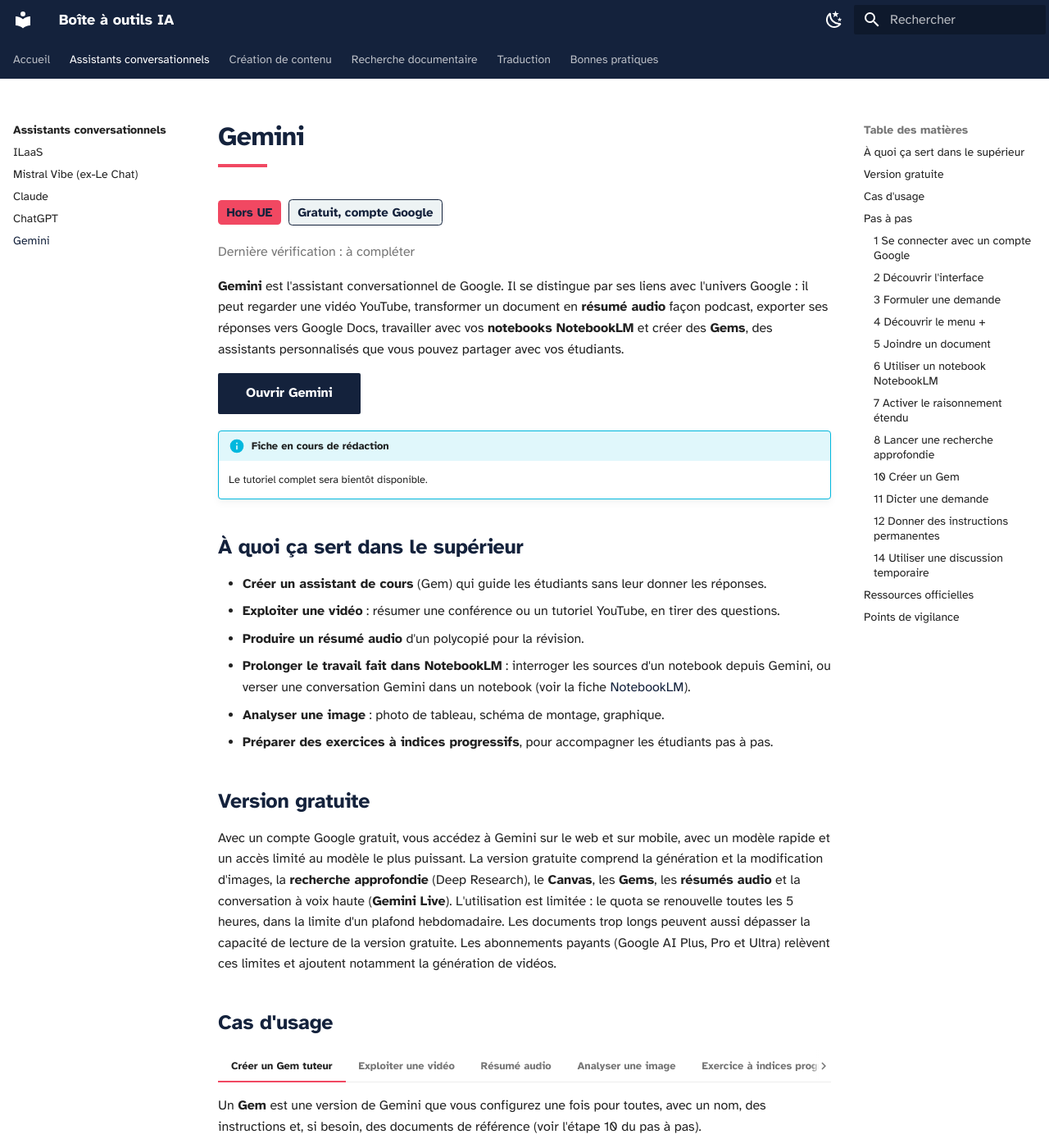
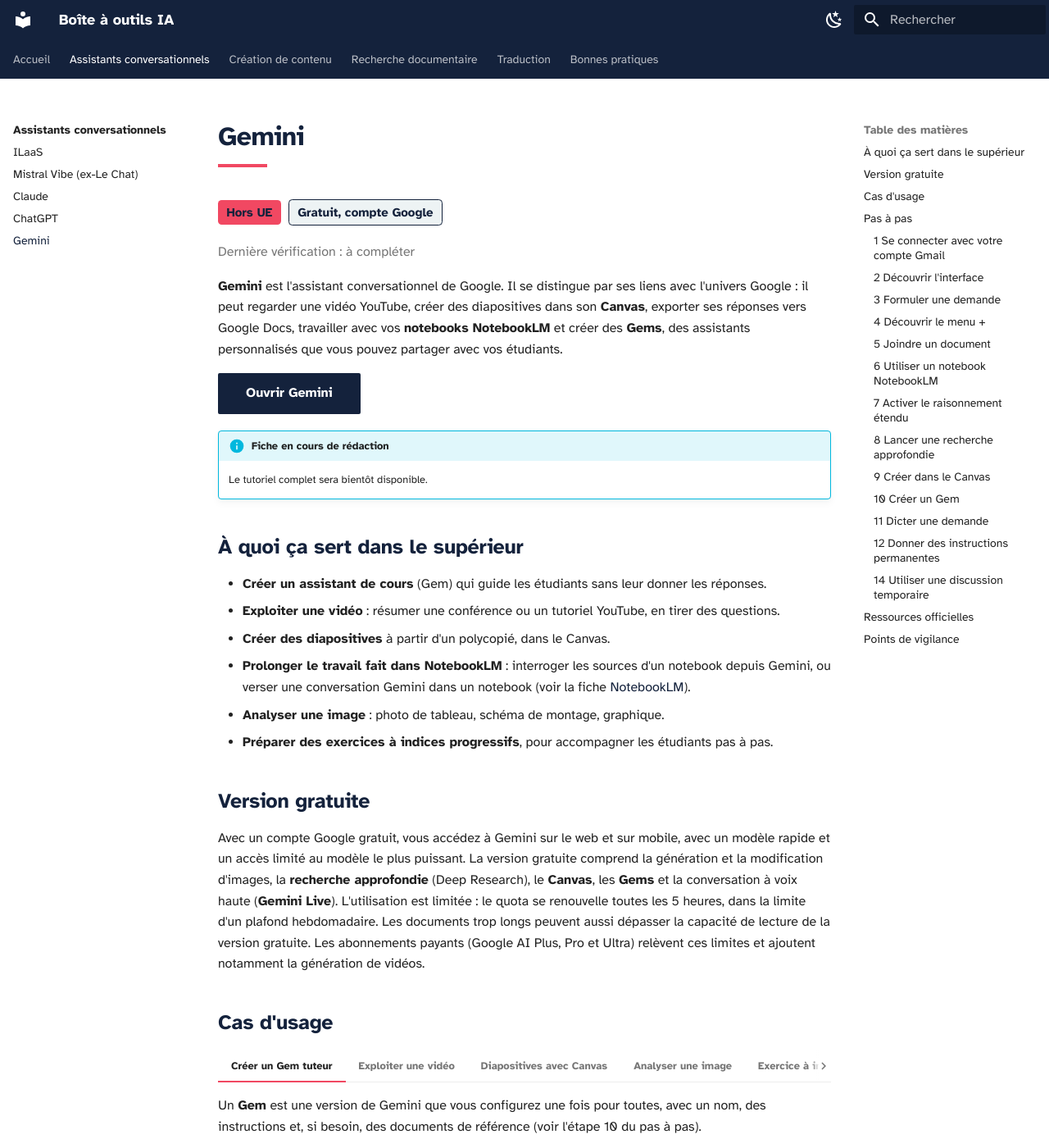
Before and after one commit to Celine-ferrier/Boite-outils-IA, an MkDocs documentation site: the page built from docs/assistants/gemini.md, in a window 1280 px wide and 1400 px high. Shown: the whole window at 82% size. Built offline with MkDocs 1.6.1 and Material for MkDocs 9.7.7, drawn with Linux system fonts in a browser that asks for light colours; some of the changed text lies outside the part shown.

Commit message:
Fiche Gemini : étape Canvas rétablie, résumé audio supprimé, connexion avec un compte Gmail personnel
Co-Authored-By: Claude Opus 5.5 <noreply@anthropic.com>
Claude-Session: https://claude.ai/code/session_01ADR9hzhyEw6Dc3N18BUyt5

````diff
--- a/docs/assistants/gemini.md
+++ b/docs/assistants/gemini.md
@@ -4,7 +4,7 @@
 
 <p class="maj">Dernière vérification : à compléter</p>
 
-**Gemini** est l'assistant conversationnel de Google. Il se distingue par ses liens avec l'univers Google : il peut regarder une vidéo YouTube, transformer un document en **résumé audio** façon podcast, exporter ses réponses vers Google Docs, travailler avec vos **notebooks NotebookLM** et créer des **Gems**, des assistants personnalisés que vous pouvez partager avec vos étudiants.
+**Gemini** est l'assistant conversationnel de Google. Il se distingue par ses liens avec l'univers Google : il peut regarder une vidéo YouTube, créer des diapositives dans son **Canvas**, exporter ses réponses vers Google Docs, travailler avec vos **notebooks NotebookLM** et créer des **Gems**, des assistants personnalisés que vous pouvez partager avec vos étudiants.
 
 [Ouvrir Gemini](https://gemini.google.com){ .md-button .md-button--primary }
 
@@ -15,14 +15,14 @@
 
 - **Créer un assistant de cours** (Gem) qui guide les étudiants sans leur donner les réponses.
 - **Exploiter une vidéo** : résumer une conférence ou un tutoriel YouTube, en tirer des questions.
-- **Produire un résumé audio** d'un polycopié pour la révision.
+- **Créer des diapositives** à partir d'un polycopié, dans le Canvas.
 - **Prolonger le travail fait dans NotebookLM** : interroger les sources d'un notebook depuis Gemini, ou verser une conversation Gemini dans un notebook (voir la fiche [NotebookLM](../recherche/notebooklm.md)).
 - **Analyser une image** : photo de tableau, schéma de montage, graphique.
 - **Préparer des exercices à indices progressifs**, pour accompagner les étudiants pas à pas.
 
 ## Version gratuite
 
-Avec un compte Google gratuit, vous accédez à Gemini sur le web et sur mobile, avec un modèle rapide et un accès limité au modèle le plus puissant. La version gratuite comprend la génération et la modification d'images, la **recherche approfondie** (Deep Research), le **Canvas**, les **Gems**, les **résumés audio** et la conversation à voix haute (**Gemini Live**). L'utilisation est limitée : le quota se renouvelle toutes les 5 heures, dans la limite d'un plafond hebdomadaire. Les documents trop longs peuvent aussi dépasser la capacité de lecture de la version gratuite. Les abonnements payants (Google AI Plus, Pro et Ultra) relèvent ces limites et ajoutent notamment la génération de vidéos.
+Avec un compte Google gratuit, vous accédez à Gemini sur le web et sur mobile, avec un modèle rapide et un accès limité au modèle le plus puissant. La version gratuite comprend la génération et la modification d'images, la **recherche approfondie** (Deep Research), le **Canvas**, les **Gems** et la conversation à voix haute (**Gemini Live**). L'utilisation est limitée : le quota se renouvelle toutes les 5 heures, dans la limite d'un plafond hebdomadaire. Les documents trop longs peuvent aussi dépasser la capacité de lecture de la version gratuite. Les abonnements payants (Google AI Plus, Pro et Ultra) relèvent ces limites et ajoutent notamment la génération de vidéos.
 
 ## Cas d'usage
 
@@ -58,20 +58,22 @@ Avec un compte Google gratuit, vous accédez à Gemini sur le web et sur mobile,
     5 questions de compréhension à poser en début de TD.
     ```
 
-=== "Résumé audio"
+=== "Diapositives avec Canvas"
 
-    **Exemple** : un chapitre de polycopié de mécanique des sols que vos étudiants pourront écouter pour réviser.
+    **Exemple** : un chapitre de polycopié de mécanique des sols, à transformer en support de cours.
 
-    Joignez le chapitre, puis demandez :
+    Cliquez sur **+**, puis sur **Canvas**, joignez le chapitre et demandez :
 
     ```
-    Génère un résumé audio de ce chapitre, sous forme de
-    dialogue entre deux personnes, pour des élèves ingénieurs
-    de 2e année qui révisent leur examen. Insiste sur les
-    notions de contrainte effective et de consolidation.
+    À partir de ce chapitre, crée un diaporama de 10
+    diapositives pour un cours de mécanique des sols en
+    2e année d'école d'ingénieurs : une idée par diapositive,
+    des phrases courtes, et une diapositive de synthèse avec
+    3 questions de vérification. Insiste sur les notions de
+    contrainte effective et de consolidation.
     ```
 
-    Écoutez le résumé en entier avant de le diffuser : il peut simplifier à l'excès ou se tromper.
+    Relisez chaque diapositive : Gemini peut simplifier à l'excès ou se tromper.
 
 === "Analyser une image"
 
@@ -105,7 +107,7 @@ Avec un compte Google gratuit, vous accédez à Gemini sur le web et sur mobile,
 
 <div class="etape" markdown>
 
-### <span class="etape-num">1</span> Se connecter avec un compte Google
+### <span class="etape-num">1</span> Se connecter avec votre compte Gmail
 
 1. Rendez-vous sur [gemini.google.com](https://gemini.google.com). La page de présentation de Gemini s'affiche : cliquez sur **Discuter avec Gemini**.
 
@@ -115,7 +117,9 @@ Avec un compte Google gratuit, vous accédez à Gemini sur le web et sur mobile,
 
     ![Fenêtre Conditions d'utilisation et règles de confidentialité](gemini-01-conditions.png)
 
-3. Dans la fenêtre **Sélectionnez un compte**, choisissez votre compte Google s'il apparaît dans la liste. Sinon, cliquez sur **Utiliser un autre compte** et suivez les indications pour vous connecter.
+3. Dans la fenêtre **Sélectionnez un compte**, choisissez votre compte **Gmail personnel** s'il apparaît dans la liste. Sinon, cliquez sur **Utiliser un autre compte**, puis saisissez votre adresse Gmail et votre mot de passe.
+
+Gemini s'utilise avec un compte Google : connectez-vous avec votre compte Gmail personnel, et réglez-le pour protéger vos données (voir les étapes 13 et 14).
 
 ![Fenêtre Sélectionnez un compte](gemini-01-compte.png)
 
@@ -161,7 +165,7 @@ Cliquez sur le bouton **+** à gauche de la zone de saisie : il se transforme en
 | **Plus d'importations** | D'autres sources, dont vos notebooks NotebookLM (voir l'étape 6) |
 | **Créer une image** | Générer une image à partir de votre description |
 | **Créer de la musique** | Générer un court morceau de musique |
-| **Canvas** | « Codez, écrivez ou créez des diapositives » dans un espace à part |
+| **Canvas** | « Codez, écrivez ou créez des diapositives » dans un espace à part (voir l'étape 9) |
 | **Deep Research** | Obtenir un rapport détaillé, construit à partir de nombreuses sources (voir l'étape 8) |
 | **Apprentissage guidé** | Comprendre une notion pas à pas : Gemini vous guide par des questions plutôt que de donner directement la réponse |
 
@@ -239,10 +243,18 @@ La recherche prend plusieurs minutes, et son nombre d'utilisations est limité d
 
 </div>
 
-<!--
-Étape restant à rédiger (capture attendue) :
- 9. Créer un résumé audio
--->
+<div class="etape" markdown>
+
+### <span class="etape-num">9</span> Créer dans le Canvas
+
+Le **Canvas** est un espace de travail à part, ouvert à droite de la conversation, dans lequel Gemini rédige un document, du code ou des diapositives que vous pouvez ensuite modifier.
+
+1. Cliquez sur le bouton **+**, puis sur **Canvas** (au survol, l'info-bulle indique « Codez, écrivez ou créez des diapositives »).
+2. Écrivez votre demande, par exemple celle de l'onglet « Diapositives avec Canvas » des cas d'usage, puis envoyez-la.
+
+<!-- Captures attendues : gemini-09-canvas.png (le Canvas ouvert) -->
+
+</div>
 
 <div class="etape" markdown>
 
````
